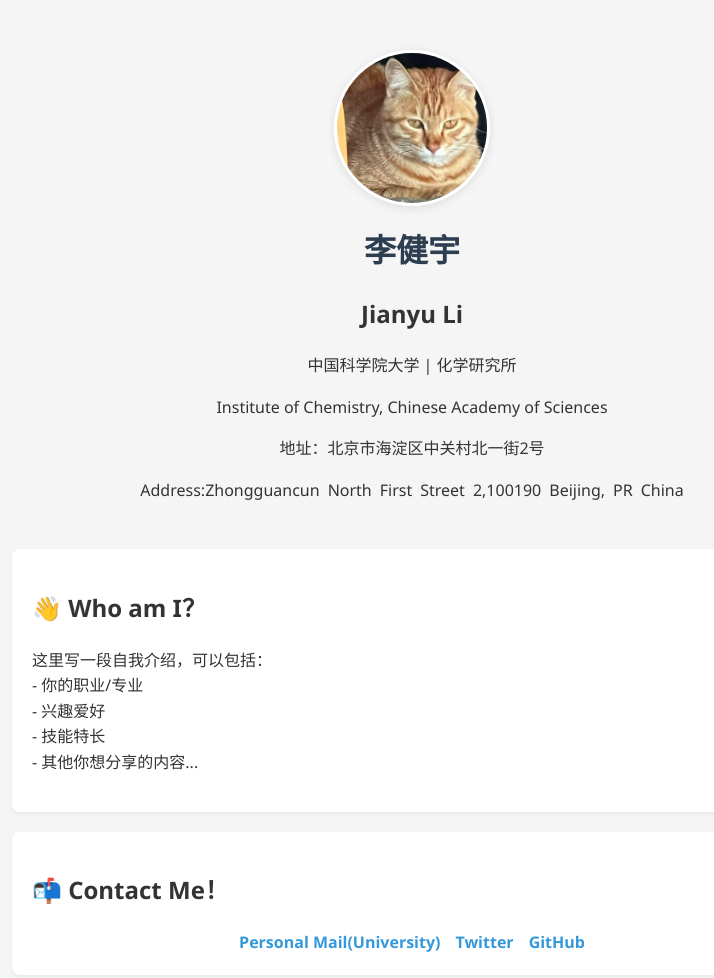
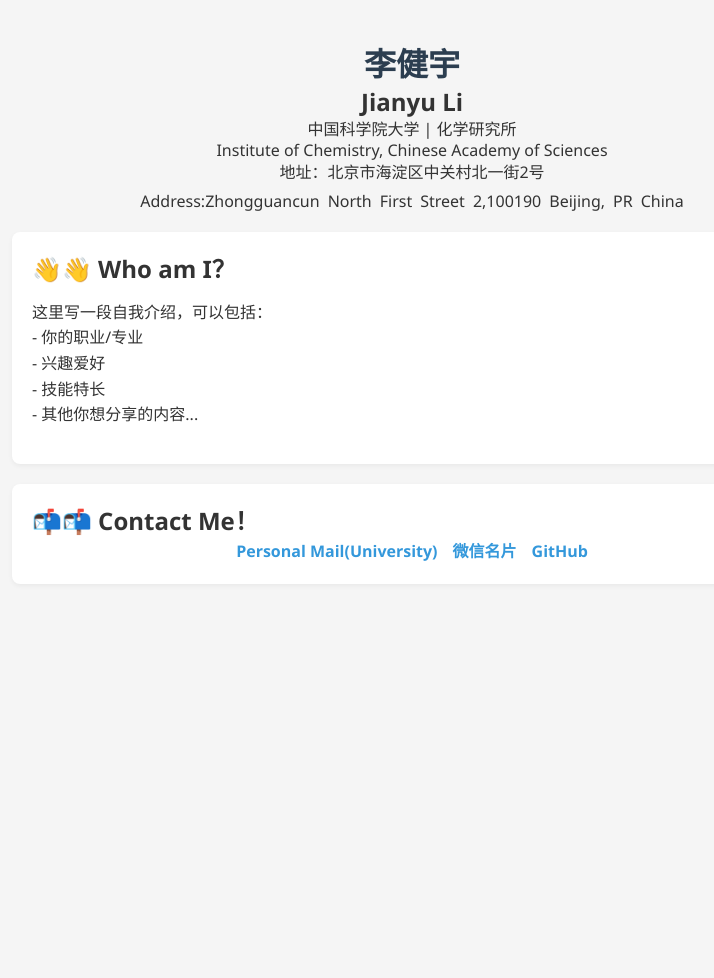
Before and after one commit to Jyli2025/Jyli2025.github.io, a plain HTML site: page index.html in a window 1280 px wide. Shown: the whole page, without its empty margins (228-942 px from the left). After the commit the page ends 800 px from the top, so only its background shows below. Drawn offline with Linux system fonts and the light colour scheme.

Commit message:
Update index.html

```diff
--- a/index.html
+++ b/index.html
@@ -16,7 +16,7 @@
         }
         .header {
             text-align: center;
-            padding: 30px 0;
+            padding: 20px 0; /* 减小整体内边距 */
         }
         .avatar {
             width: 150px;
@@ -25,10 +25,30 @@
             object-fit: cover;
             border: 3px solid #fff;
             box-shadow: 0 2px 10px rgba(0,0,0,0.1);
+            margin-bottom: 15px; /* 头像与姓名间距 */
         }
         h1 {
-            margin: 10px 0;
+            margin: 5px 0; /* 减小上下边距 */
             color: #2c3e50;
+            line-height: 1.2; /* 减小行高 */
+        }
+        h2 {
+            margin: 3px 0; /* 减小上下边距 */
+            line-height: 1.2; /* 减小行高 */
+        }
+        .header p {
+            margin: 2px 0; /* 大幅减小段落间距 */
+            line-height: 1.2; /* 减小行高 */
+        }
+        /* 专门为中文和英文配对设置更紧凑的间距 */
+        .header p:nth-child(4) { /* 中文学校信息 */
+            margin-bottom: 1px; /* 与英文学校信息间距极小 */
+        }
+        .header p:nth-child(5) { /* 英文学校信息 */
+            margin-bottom: 10px; /* 与下一组信息间距稍大 */
+        }
+        .header p:nth-child(6) { /* 中文地址 */
+            margin-bottom: 1px; /* 与英文地址间距极小 */
         }
         .bio {
             background: white;
@@ -58,7 +78,7 @@
 </head>
 <body>
     <div class="header">
-        <img src="https://raw.githubusercontent.com/Jyli2025/Jyli2025.github.io/main/cat.jpg" alt="你的头像" class="avatar">
+
         <h1>李健宇</h1>
         <h2>Jianyu Li</h2>
         <p>中国科学院大学 | 化学研究所</p>
@@ -68,7 +88,7 @@
     </div>
 
     <div class="bio section">
-        <h2>👋 Who am I？</h2>
+        <h2>👋👋 Who am I？</h2>
         <p>这里写一段自我介绍，可以包括：<br>
         - 你的职业/专业<br>
         - 兴趣爱好<br>
@@ -77,12 +97,12 @@
     </div>
 
     <div class="section">
-        <h2>📬 Contact Me！</h2>
+        <h2>📬📬 Contact Me！</h2>
         <div class="social-links">
             <!-- 替换为你的实际链接 -->
             <a href="mailto:lijianyu2014@ncepu.edu.cn">Personal Mail(University)</a>
-            <a href="https://twitter.com/你的账号" target="_blank">Twitter</a>
-            <a href="https://github.com/你的账号" target="_blank">GitHub</a>
+            <a href="https://raw.githubusercontent.com/Jyli2025/Jyli2025.github.io/main/wechat.jpg" target="_blank">微信名片</a>
+            <a href="https://github.com/Jyli2025" target="_blank">GitHub</a>
         </div>
     </div>
 </body>
```
